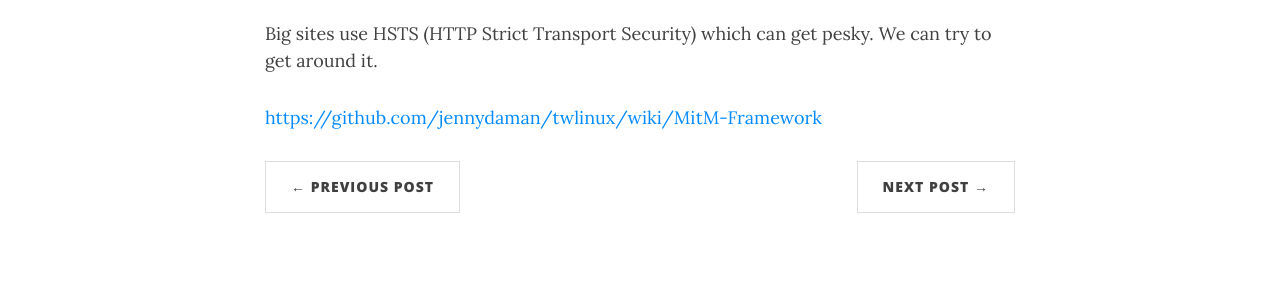
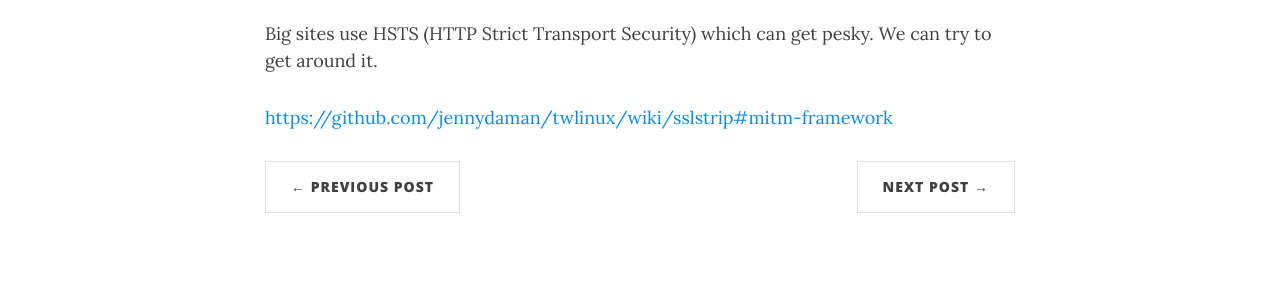
Before and after one commit to wsec/club, a Jekyll site: the page built from docs/_posts/2017-11-14-packet-sniffing.md, in a window 1280 px wide and 900 px high, scrolled down 1649 px. Shown: the part 363-663 px from the top of the window. Built offline with Jekyll 4.4.1, drawn with Linux system fonts in a browser that asks for light colours; nearby versions of some CDN libraries; comment, search, counter and statistics services are not loaded.

Commit message:
Update MitMf link

```diff
--- a/docs/_posts/2017-11-14-packet-sniffing.md
+++ b/docs/_posts/2017-11-14-packet-sniffing.md
@@ -43,4 +43,4 @@ Decryption is infeasible, to attack SSL/TLS we should force unencrypted connecti
 
 Big sites use HSTS (HTTP Strict Transport Security) which can get pesky. We can try to get around it.
 
-<https://github.com/jennydaman/twlinux/wiki/MitM-Framework>
+<https://github.com/jennydaman/twlinux/wiki/sslstrip#mitm-framework>
```
